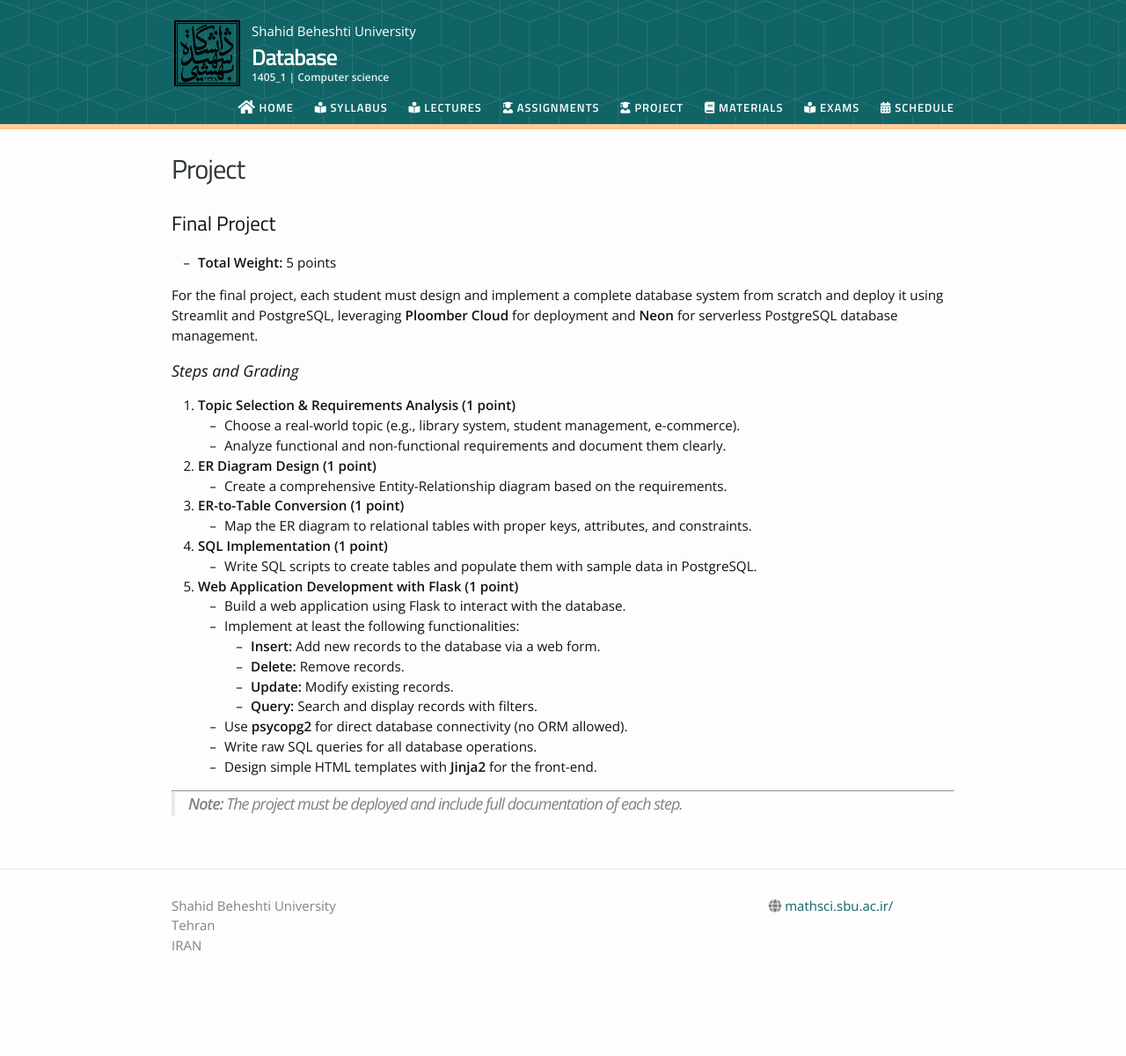
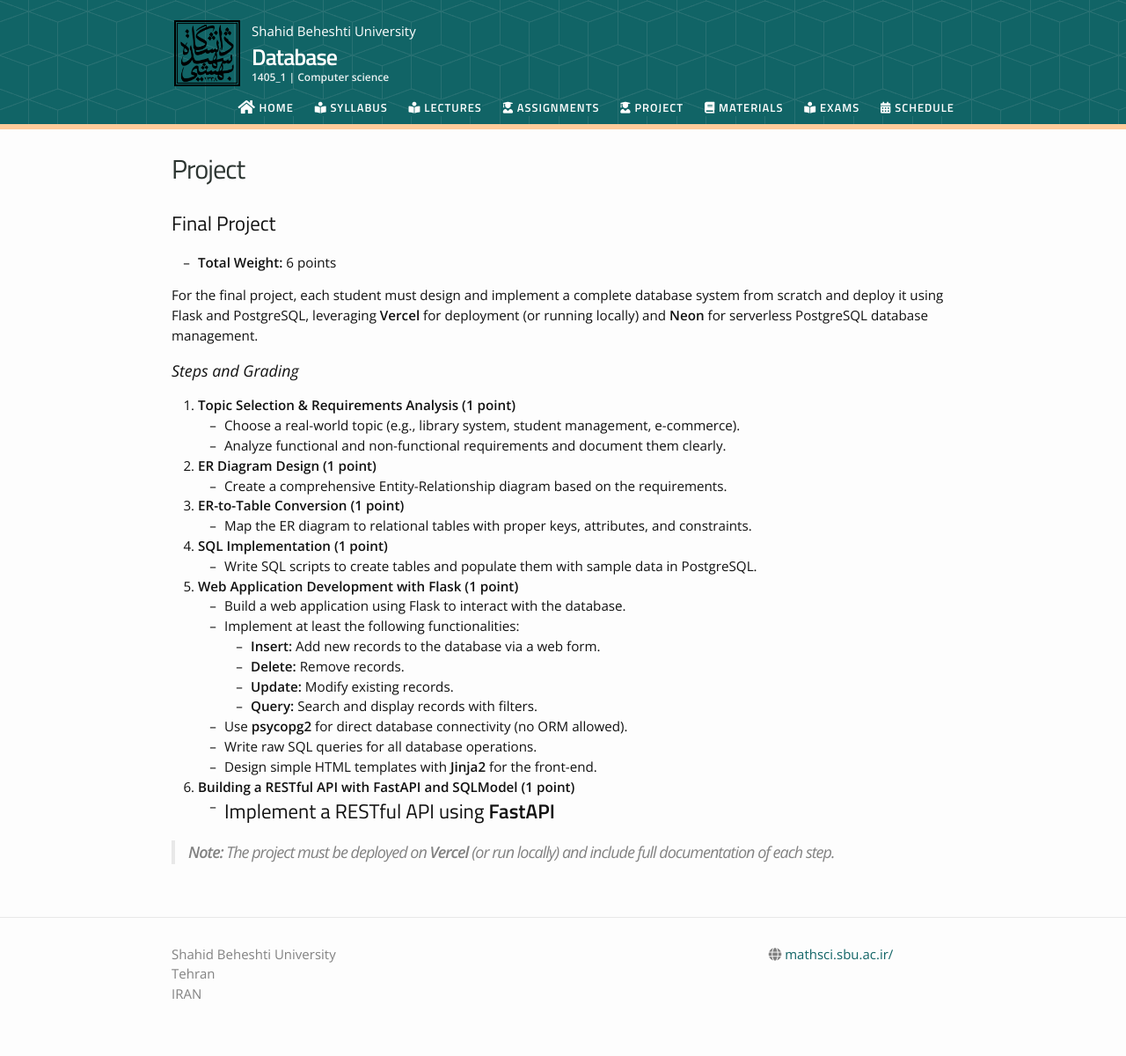
Before and after one commit to milad-ai/dbcs_4051, a Jekyll site: the page built from project.md, in a window 1280 px wide. Shown: the whole page at 88% size. Built offline with Jekyll 4.4.1, drawn with Linux system fonts in a browser that asks for light colours; nearby versions of some CDN libraries; before the commit the page ends 1145 px from its top, so only the background shows below that.

Commit message:
Update project.md

```diff
--- a/project.md
+++ b/project.md
@@ -6,9 +6,9 @@ permalink: /project/
 
 ## Final Project
 
-- **Total Weight:** 5 points
+- **Total Weight:** 6 points
 
-For the final project, each student must design and implement a complete database system from scratch and deploy it using Streamlit and PostgreSQL, leveraging **Ploomber Cloud** for deployment and **Neon** for serverless PostgreSQL database management.
+For the final project, each student must design and implement a complete database system from scratch and deploy it using Flask and PostgreSQL, leveraging **Vercel** for deployment (or running locally) and **Neon** for serverless PostgreSQL database management.
 
 ### Steps and Grading
 
@@ -36,6 +36,8 @@ For the final project, each student must design and implement a complete databas
    - Write raw SQL queries for all database operations.
    - Design simple HTML templates with **Jinja2** for the front-end.
 
+6. **Building a RESTful API with FastAPI and SQLModel (1 point)**
+   - Implement a RESTful API using **FastAPI**
 ---
 
-> **Note:** The project must be deployed  and include full documentation of each step.
+> **Note:** The project must be deployed on **Vercel** (or run locally) and include full documentation of each step.
```
